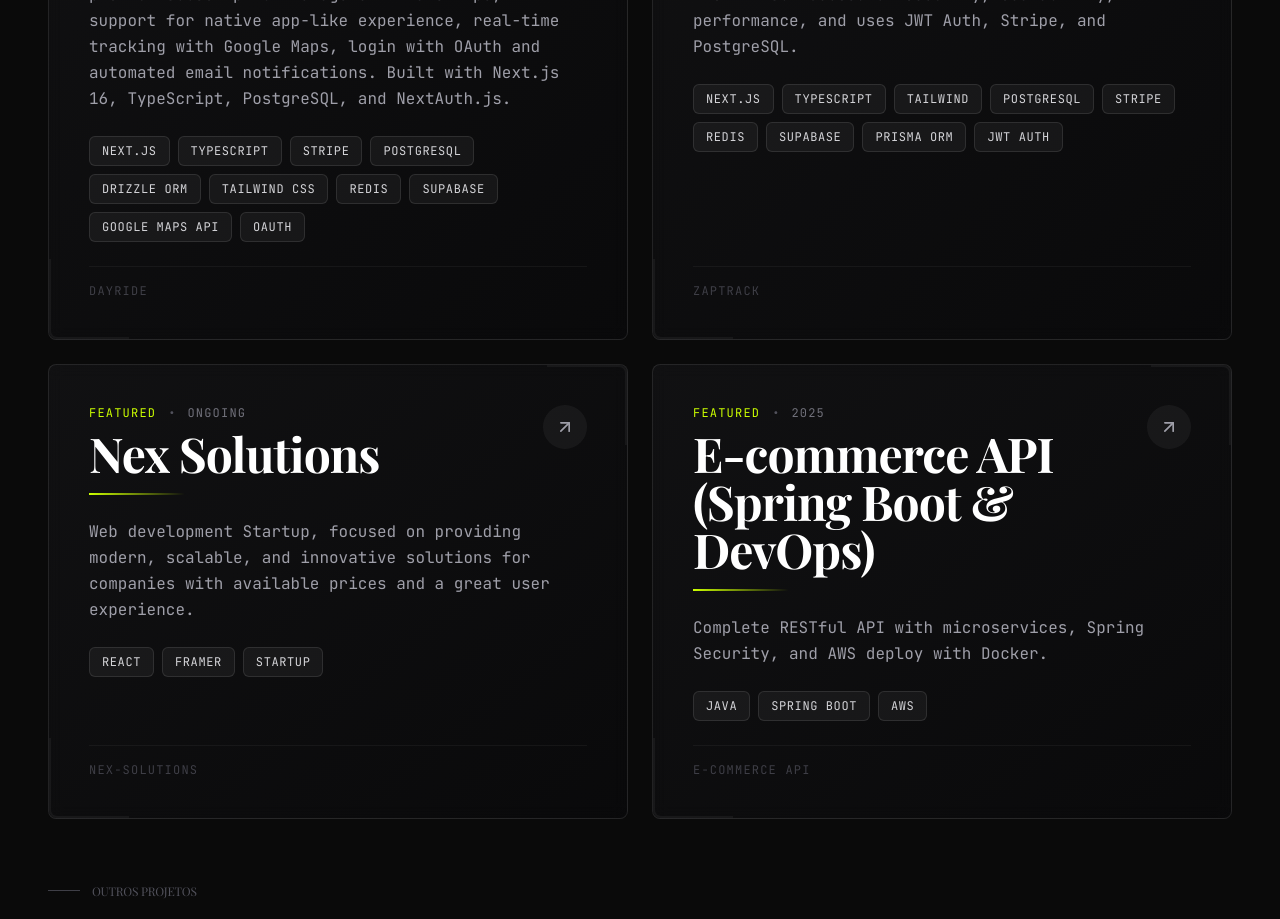
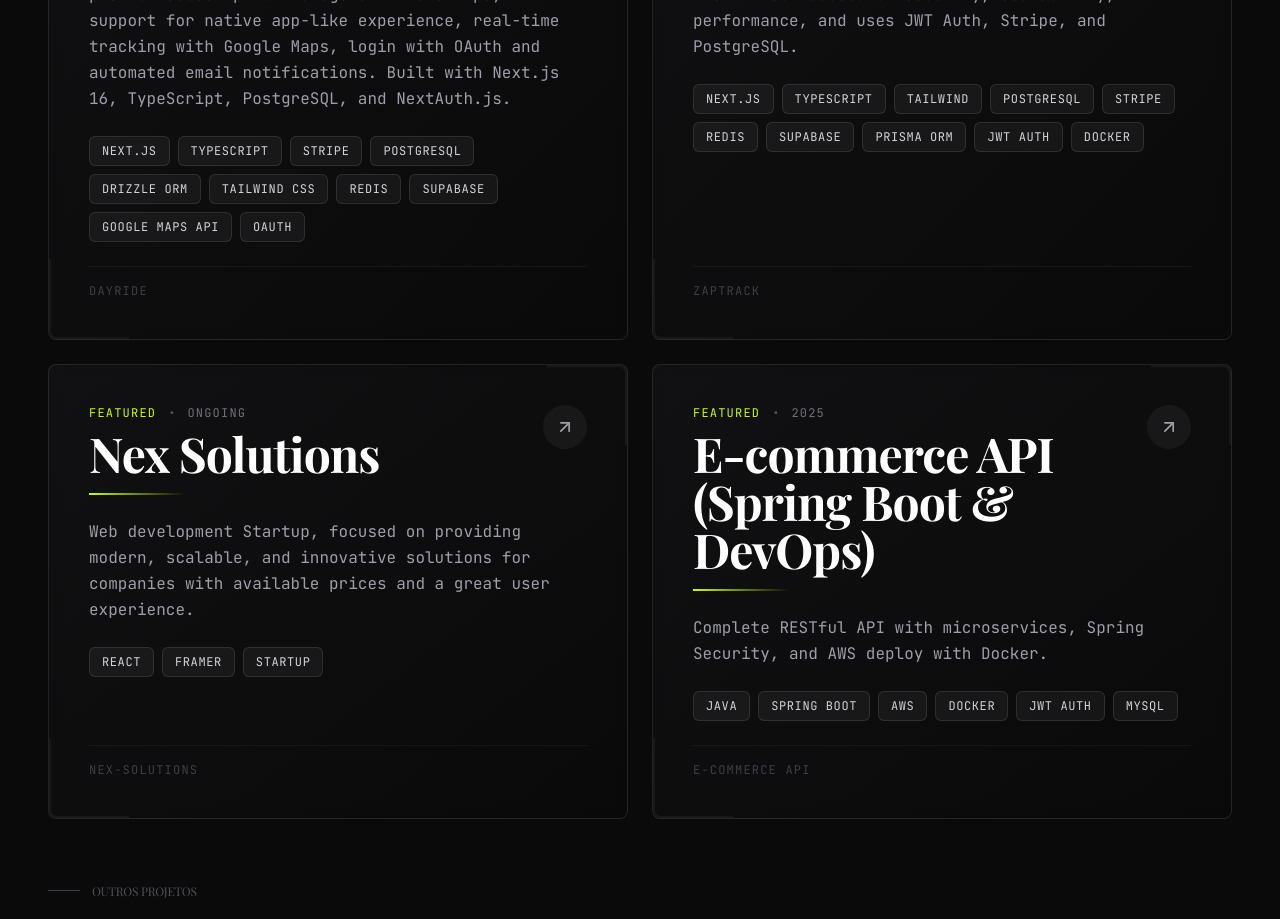
Before and after one commit to ViniMTrevisan/portfolio-vinimtrevisan, a Next.js app: page /en in a window 1280 px wide. Shown: the part 4260-5179 px from the top of the page. Built offline with nearby package versions, Linux system fonts and the light colour scheme; no server answers; a web font is replaced by a local one.

Commit message:
adicionando mais itens

```diff
--- a/src/components/Projects.tsx
+++ b/src/components/Projects.tsx
@@ -21,7 +21,7 @@ const projectsData = [
     id: 'zaptrack',
     titleKey: 'p5_title',
     descKey: 'p5_desc',
-    technologies: ['Next.js', 'TypeScript', 'Tailwind', 'PostgreSQL', 'Stripe', 'Redis', 'Supabase', 'Prisma ORM', 'JWT Auth'],
+    technologies: ['Next.js', 'TypeScript', 'Tailwind', 'PostgreSQL', 'Stripe', 'Redis', 'Supabase', 'Prisma ORM', 'JWT Auth', 'Docker'],
     githubUrl: 'https://zaptrack.app.br/',
     year: '2026',
     featured: true
@@ -39,7 +39,7 @@ const projectsData = [
     id: 'E-Commerce API',
     titleKey: 'p1_title',
     descKey: 'p1_desc',
-    technologies: ['Java', 'Spring Boot', 'AWS'],
+    technologies: ['Java', 'Spring Boot', 'AWS', 'Docker', 'JWT Auth', 'MySQL'],
     githubUrl: 'https://github.com/ViniMTrevisan/spring-e-commerce',
     year: '2025',
     featured: true
```
